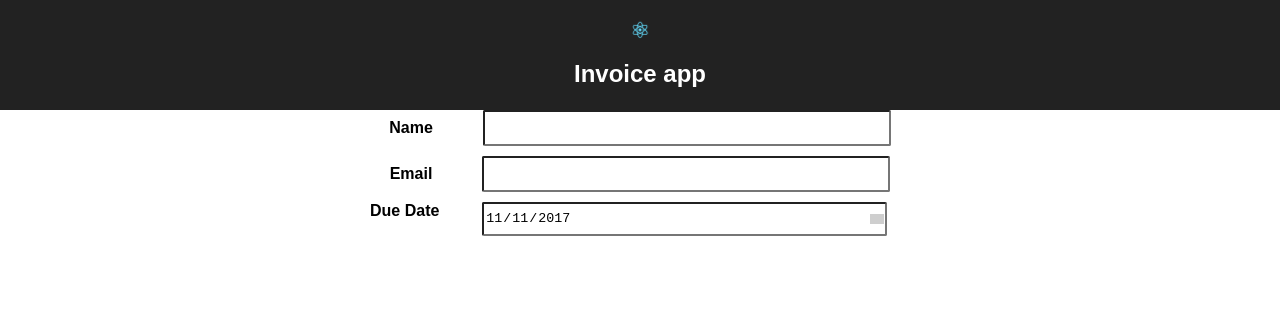
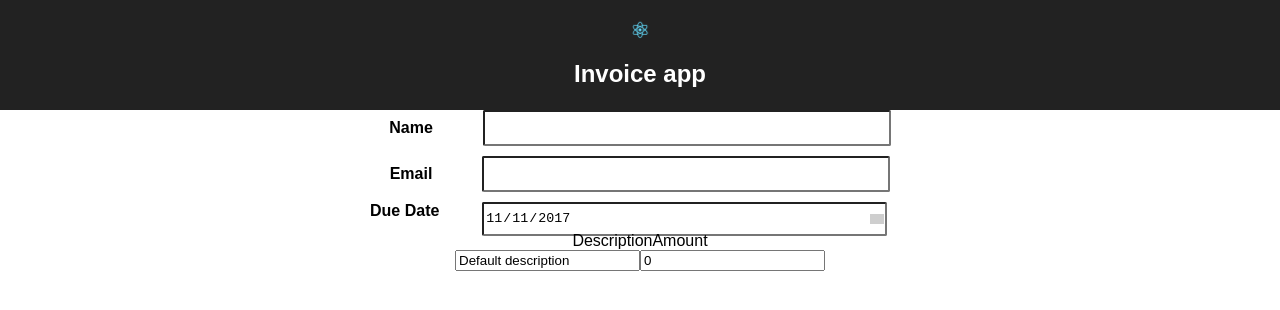
Before and after one commit to nirjashah/invoice-app, a React (Create React App) app: page / in a window 1280 px wide. Shown: the top 310 px of the page. Built offline with nearby package versions, Linux system fonts and the light colour scheme.

Commit message:
Adding line items and able to set updated desc and amount

```diff
--- a/src/components/DateComponent.js
+++ b/src/components/DateComponent.js
@@ -13,8 +13,8 @@ class DateComponent extends Component {
     }
 
     /**
-     * Handler method to handle change on Invoice date field.
-     * @param event Event object.
+     * Handler method to handle change on Invoice date field
+     * @param {event} Event object
      */
     handleInvoiceDateChange(event) {
         this.props.onDateChange(event);
--- a/src/components/InvoiceContainer.js
+++ b/src/components/InvoiceContainer.js
@@ -3,7 +3,7 @@ import React, {Component} from 'react';
 import CustomerInfoComponent from './CustomerInfoComponent';
 import DateComponent from './DateComponent';
 import {getDateInRequiredFormat} from '../util/DateUtil'
-//import LineItemsComponent from './LineItemsComponent';
+import LineItemsComponent from './LineItemsComponent';
 
 
 //import '../style/AddInvoiceContainer.css';
@@ -21,18 +21,30 @@ class InvoiceContainer extends Component {
     */
     constructor(props) {
       super(props);
+
+      //Initially line item ID is 0
+      this.lineItemID = 0;
       //Handle app state
       this.state = {
           customerInfo: {
               customerName: '',
               customerEmail: ''
           },
-          dueDate: getDateInRequiredFormat(new Date(), 30)
+          dueDate: getDateInRequiredFormat(new Date(), 30),
+          lineItems: [
+                {
+                    lineItemID: this.lineItemID,
+                    lineDescription: 'Default description',
+                    lineAmount: '0'
+                }
+          ]
       };
 
       this.handleCustomerNameChange = this.handleCustomerNameChange.bind(this);
       this.handleCustomerEmailChange = this.handleCustomerEmailChange.bind(this);
       this.handleDateChange = this.handleDateChange.bind(this);
+      this.handleLineItemDescriptionChange = this.handleLineItemDescriptionChange.bind(this);
+      this.handleLineItemAmountChange = this.handleLineItemAmountChange.bind(this);
     }
 
     /**
@@ -49,7 +61,7 @@ class InvoiceContainer extends Component {
 
     /**
      * Method to handle customer email changes from email input field
-     * @param event Event object.
+     * @param {event} Event object.
      */
     handleCustomerEmailChange(event) {
         let currentCustomerInfo = this.state.customerInfo;
@@ -61,11 +73,43 @@ class InvoiceContainer extends Component {
 
     /**
      * Method to handle date changes
-     * @param event Event object.
+     * @param {event} Event object
      */
     handleDateChange(event) {
         this.setState({
           dueDate: getDateInRequiredFormat(new Date(event.target.value), 1)
+        });
+    }
+
+    /**
+     * Method to handle line item description change
+     * @param {event} Event object.
+     */
+    handleLineItemDescriptionChange(event) {
+        let currentLineItems = this.state.lineItems;
+        currentLineItems.forEach(function(lineItem) {
+            if (parseInt(event.target.id) === lineItem.lineItemID) {
+                lineItem.lineDescription = event.target.value;
+            }
+        });
+        this.setState({
+            lineItems: currentLineItems
+        });
+    }
+
+    /**
+     * Method to handle line item amount change
+     * @param {event} Event object.
+     */
+    handleLineItemAmountChange(event) {
+        let currentLineItems = this.state.lineItems;
+        currentLineItems.forEach(function(lineItem) {
+            if (parseInt(event.target.id) === lineItem.lineItemID) {
+                lineItem.lineAmount = event.target.value;
+            }
+        });
+        this.setState({
+            lineItems: currentLineItems
         });
     }
 
@@ -96,6 +140,19 @@ class InvoiceContainer extends Component {
     }
 
     /**
+    * Method to render LineItemsComponent
+    */
+    renderLineItemsComponent(){
+        return(
+          <LineItemsComponent
+                  lineItems={this.state.lineItems}
+                  onLineItemDescriptionChange={this.handleLineItemDescriptionChange}
+                  onLineItemAmountChange={this.handleLineItemAmountChange}
+          />
+        );
+    }
+
+    /**
     * Method to render CustomerInfoComponent, DateComponent
     * and LineItemsComponent child components.
     */
@@ -104,6 +161,7 @@ class InvoiceContainer extends Component {
           <div>
               {this.renderCustomerInfoComponent()}
               {this.renderDateComponent()}
+              {this.renderLineItemsComponent()}
           </div>
         );
 
--- /dev/null
+++ b/src/components/LineItemComponent.js
@@ -0,0 +1,54 @@
+import React, {Component} from 'react';
+
+/**
+ * LineItemComponent renders single line item
+ */
+class LineItemComponent extends Component {
+
+    constructor(props) {
+        super(props);
+        console.log(props);
+        this.handleLineDescriptionChange = this.handleLineDescriptionChange.bind(this);
+        this.handleLineAmountChange = this.handleLineAmountChange.bind(this);
+    }
+
+    /**
+     * Handler method to handle line description change
+     * @param {event} Event object.
+     */
+    handleLineDescriptionChange(event) {
+        this.props.onLineItemDescriptionChange(event);
+    }
+
+    /**
+     * Handler method to handle line amount change
+     * @param {event} Event object.
+     */
+    handleLineAmountChange(event) {
+        this.props.onLineItemAmountChange(event);
+    }
+
+    /**
+     * Method to render individual line component.
+     */
+    render() {
+        return (
+                <div className='line-items-input'>
+                    <input className='line-description'
+                        id={this.props.id}
+                        type="text"
+                        defaultValue={this.props.lineDescription}
+                        onBlur={this.handleLineDescriptionChange}
+                    />
+                    <input className='line-amount-input'
+                        id={this.props.id}
+                        type="text"
+                        defaultValue={this.props.lineAmount}
+                        onBlur={this.handleLineAmountChange}
+                    />
+                </div>
+        );
+    }
+}
+
+export default LineItemComponent;
--- /dev/null
+++ b/src/components/LineItemsComponent.js
@@ -0,0 +1,75 @@
+import React, {Component} from 'react';
+import LineItemComponent from './LineItemComponent.js';
+
+/**
+ * LineItemsComponent renders line items
+ */
+class LineItemsComponent extends Component {
+
+    constructor(props) {
+        super(props);
+        console.log(props);
+        this.handleLineDescriptionChange = this.handleLineDescriptionChange.bind(this);
+        this.handleLineAmountChange = this.handleLineAmountChange.bind(this);
+    }
+
+    /**
+     * Handler method to handle change on line desrciption input field
+     * @param {event} Event object
+     */
+    handleLineDescriptionChange(event) {
+        this.props.onLineItemDescriptionChange(event);
+    }
+
+    /**
+     * Handler method to handle change on line amount input field
+     * @param {event} Event object
+     */
+    handleLineAmountChange(event) {
+        this.props.onLineItemAmountChange(event);
+    }
+
+    /**
+     * Sub-render method to render line items
+     * This calls child LineItemComponent to render individual line item
+     */
+    renderLineItems() {
+         let lineItemsEntries = this.props.lineItems;
+        //  onLineDescriptionChange={handleLineDescriptionChange}
+        //  onLineAmountChange={handleLineAmountChange}
+          var lineItems = lineItemsEntries.map((lineItem) => {
+             return (
+                 <LineItemComponent
+                     id={lineItem.lineItemID}
+                     lineDescription={lineItem.lineDescription}
+                     lineAmount={lineItem.lineAmount}
+                     onLineItemDescriptionChange={this.handleLineDescriptionChange}
+                     onLineItemAmountChange={this.handleLineAmountChange}
+                 />
+             );
+         })
+
+         return lineItems;
+
+    }
+
+    /**
+     * Method to render DateComponent.
+     */
+    render() {
+        return (
+            <div>
+                <div className='line-items-container'>
+                    <label className='description-label'>{`Description`}</label>
+                    <label className='amount-label'>{`Amount`}</label>
+                </div>
+                <div>
+                    {this.renderLineItems()}
+                </div>
+            </div>
+
+        );
+    }
+}
+
+export default LineItemsComponent;
```
Also changed, not shown: src/components/Hello.jsx (added, +71 -0 lines).
